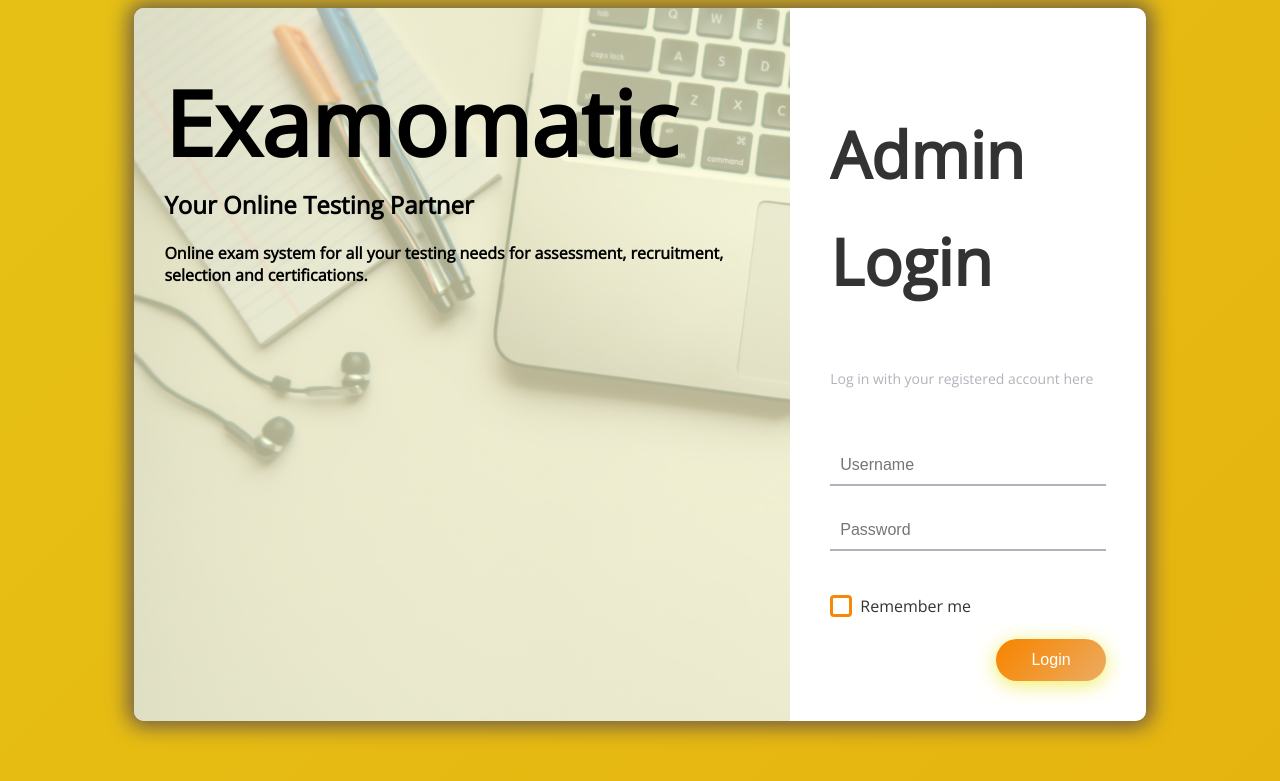
After one commit to AbhirathNB/projectDBMS, a Django app: page /adminLogin in a window 1280 px wide. The commit adds this page. Shown: the top 781 px of the page. Run offline with Django 4.2, Linux system fonts and the light colour scheme.

Commit message:
update 4

```diff
--- a/Hello/home/urls.py
+++ b/Hello/home/urls.py
@@ -3,6 +3,8 @@ from django.urls import path
 from home import views
 
 urlpatterns = [
-    path("", views.index, name= 'home'),
+    path("", views.entryPage, name= 'entryPage'),
+    path("studentLogin", views.studentLogin, name = 'studentLogin'),
+    path("adminLogin", views.adminLogin, name = 'adminLogin'),
     path("about", views.about, name = 'about')
 ]
--- a/Hello/home/views.py
+++ b/Hello/home/views.py
@@ -1,7 +1,18 @@
 from django.http import HttpRequest
 from django.shortcuts import render, HttpResponse
+from home.models import *
+from django.contrib import messages
 
 # Create your views here.
+def entryPage(request):
+    return render(request, 'entryPage.html')
+
+def studentLogin(request):
+    return render(request, 'studentLogin.html')
+
+def adminLogin(request):
+    return render(request, 'adminLogin.html')
+
 def index(request):
     return render(request, 'index.html')
     #return HttpResponse("this is homepage")
--- /dev/null
+++ b/Hello/static/style.css
@@ -0,0 +1,164 @@
+body {
+  background-image: linear-gradient(135deg, #e6c015 10%, #e6b40f 100%);
+  background-size: cover;
+  background-repeat: no-repeat;
+  background-attachment: fixed;
+  font-family: "Open Sans", sans-serif;
+  color: #333333;
+}
+
+.box-form {
+  margin: 0 auto;
+  width: 80%;
+  background: #FFFFFF;
+  border-radius: 10px;
+  overflow: hidden;
+  display: flex;
+  flex: 1 1 100%;
+  align-items: stretch;
+  justify-content: space-between;
+  box-shadow: 0 0 20px 6px #090b6f85;
+}
+@media (max-width: 980px) {
+  .box-form {
+    flex-flow: wrap;
+    text-align: center;
+    align-content: center;
+    align-items: center;
+  }
+}
+.box-form div {
+  height: auto;
+}
+.box-form .left {
+  color: #f5f77c;
+  background-size: cover;
+  background-repeat: no-repeat;
+  background-image: url("maya-maceka-yW-Qgw_IJXg-unsplash.jpg");
+  overflow: hidden;
+}
+.box-form .left .overlay {
+  padding: 30px;
+  width: 100%;
+  height: 100%;
+  background: rgba(254, 253, 207, 0.678);
+  overflow: hidden;
+  box-sizing: border-box;
+}
+.box-form .left .overlay h1 {
+  font-size: 7vmax;
+  line-height: 1;
+  font-weight: 900;
+  margin-top: 40px;
+  margin-bottom: 20px;
+}
+.box-form .left .overlay span p {
+  margin-top: 30px;
+  font-weight: 900;
+}
+.box-form .left .overlay span a {
+  background: #b49c13;
+  color: #fdfdfd;
+  margin-top: 10px;
+  padding: 14px 50px;
+  border-radius: 100px;
+  display: inline-block;
+  box-shadow: 0 3px 6px 1px #042d4657;
+}
+.box-form .left .overlay span a:last-child {
+  background: #eec912;
+  margin-left: 30px;
+}
+.box-form .right {
+  padding: 40px;
+  overflow: hidden;
+}
+@media (max-width: 980px) {
+  .box-form .right {
+    width: 100%;
+  }
+}
+.box-form .right h5 {
+  font-size: 5vmax;
+  line-height: 0;
+}
+.box-form .right p {
+  font-size: 14px;
+  color: #B0B3B9;
+}
+.box-form .right .inputs {
+  overflow: hidden;
+}
+.box-form .right input {
+  width: 100%;
+  padding: 10px;
+  margin-top: 25px;
+  font-size: 16px;
+  border: none;
+  outline: none;
+  border-bottom: 2px solid #B0B3B9;
+}
+.box-form .right .remember-me--forget-password {
+  display: flex;
+  justify-content: space-between;
+  align-items: center;
+}
+.box-form .right .remember-me--forget-password input {
+  margin: 0;
+  margin-right: 7px;
+  width: auto;
+}
+.box-form .right button {
+  float: right;
+  color: #fff;
+  font-size: 16px;
+  padding: 12px 35px;
+  border-radius: 50px;
+  display: inline-block;
+  border: 0;
+  outline: 0;
+  box-shadow: 0px 4px 20px 0px #e9e511a6;
+  background-image: linear-gradient(135deg, #f78706 10%, #ebac63 100%);
+}
+
+label {
+  display: block;
+  position: relative;
+  margin-left: 30px;
+}
+
+label::before {
+  content: ' \f00c';
+  position: absolute;
+  font-family: FontAwesome;
+  background: transparent;
+  border: 3px solid #f78706;
+  border-radius: 4px;
+  color: transparent;
+  left: -30px;
+  transition: all 0.2s linear;
+}
+
+label:hover::before {
+  font-family: FontAwesome;
+  content: ' \f00c';
+  color: #fff;
+  cursor: pointer;
+  background: #f78706;
+}
+
+label:hover::before .text-checkbox {
+  background: #f78706;
+}
+
+label span.text-checkbox {
+  display: inline-block;
+  height: auto;
+  position: relative;
+  cursor: pointer;
+  transition: all 0.2s linear;
+}
+
+label input[type="checkbox"] {
+  display: none;
+}
--- /dev/null
+++ b/Hello/template/adminLogin.html
@@ -0,0 +1,59 @@
+<!DOCTYPE html>
+<html lang="en" >
+<head>
+  <meta charset="UTF-8">
+  <title>Student Login</title>
+  <link href="https://fonts.googleapis.com/css?family=Open+Sans" rel="stylesheet">
+
+
+<link href="https://maxcdn.bootstrapcdn.com/font-awesome/4.7.0/css/font-awesome.min.css" rel="stylesheet" integrity="sha384-wvfXpqpZZVQGK6TAh5PVlGOfQNHSoD2xbE+QkPxCAFlNEevoEH3Sl0sibVcOQVnN" crossorigin="anonymous"><link rel="stylesheet" href="/static/style.css">
+
+</head>
+<body>
+<!-- partial:index.partial.html -->
+<div class="box-form">
+	<div class="left">
+		<div class="overlay">
+		<h1 style  = "color: #000;">Examomatic</h1>
+
+		<h2 style = "color: rgb(0, 0, 0);">Your Online Testing Partner</h2>
+		<h4 style = "color: #000;">Online exam system for all your testing needs for assessment, recruitment, selection and certifications.</h3>
+		<span>
+			<!-- <p>login with social media</p>
+			<a href="#"><i class="fa fa-facebook" aria-hidden="true"></i></a>
+			<a href="#"><i class="fa fa-twitter" aria-hidden="true"></i> Login with Twitter</a> -->
+		</span>
+		</div>
+	</div>
+
+
+		<div class="right">
+		<h5>Admin</h5>
+		<h5>Login</h5>
+		<p>Log in with your registered account here &nbsp&nbsp&nbsp&nbsp&nbsp&nbsp&nbsp&nbsp&nbsp&nbsp&nbsp&nbsp&nbsp&nbsp&nbsp&nbsp&nbsp&nbsp&nbsp&nbsp&nbsp&nbsp</p>
+		<div class="inputs">
+			<input type="text" placeholder="Username">
+			<br>
+			<input type="password" placeholder="Password">
+		</div>
+
+			<br><br>
+
+		<div class="remember-me--forget-password">
+				<!-- Angular -->
+	<label>
+		<input type="checkbox" name="item" checked/>
+		<span class="text-checkbox">Remember me</span>
+	</label>
+			<!-- <p>forget password?</p> -->
+		</div>
+
+			<br>
+			<button><a href="index.html" style = "text-decoration: none; color : #fff">Login</a></button>
+	</div>
+
+</div>
+<!-- partial -->
+
+</body>
+</html>
```
Also changed, not shown: Hello/template/Login.html (added, +68 -0 lines), Hello/template/entryPage.html (added, +55 -0 lines), Hello/template/index.html (+26 -26 lines), Hello/template/studentLogin.html (added, +59 -0 lines), Hello/template/style.css (added, +164 -0 lines), Hello/static/maya-maceka-yW-Qgw_IJXg-unsplash.jpg (added), Hello/template/maya-maceka-yW-Qgw_IJXg-unsplash.jpg (added).
